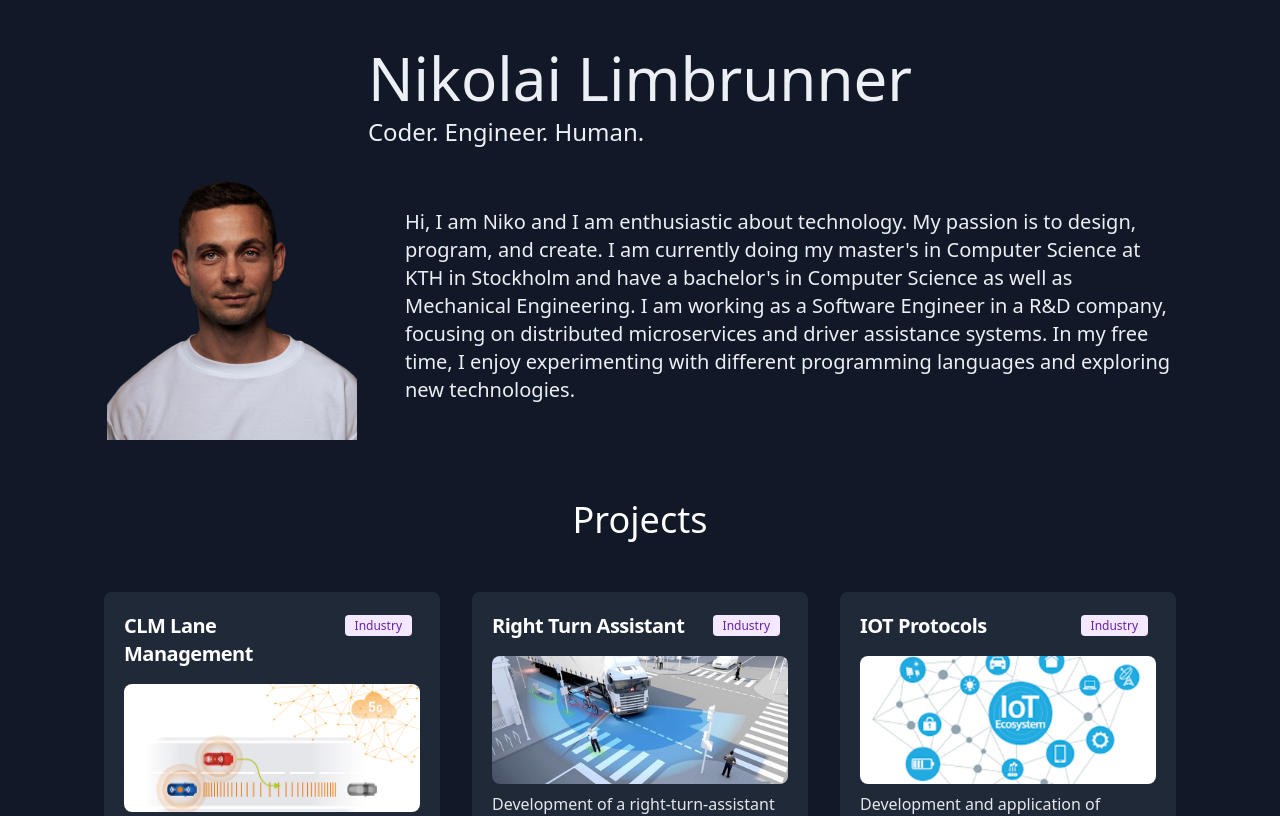
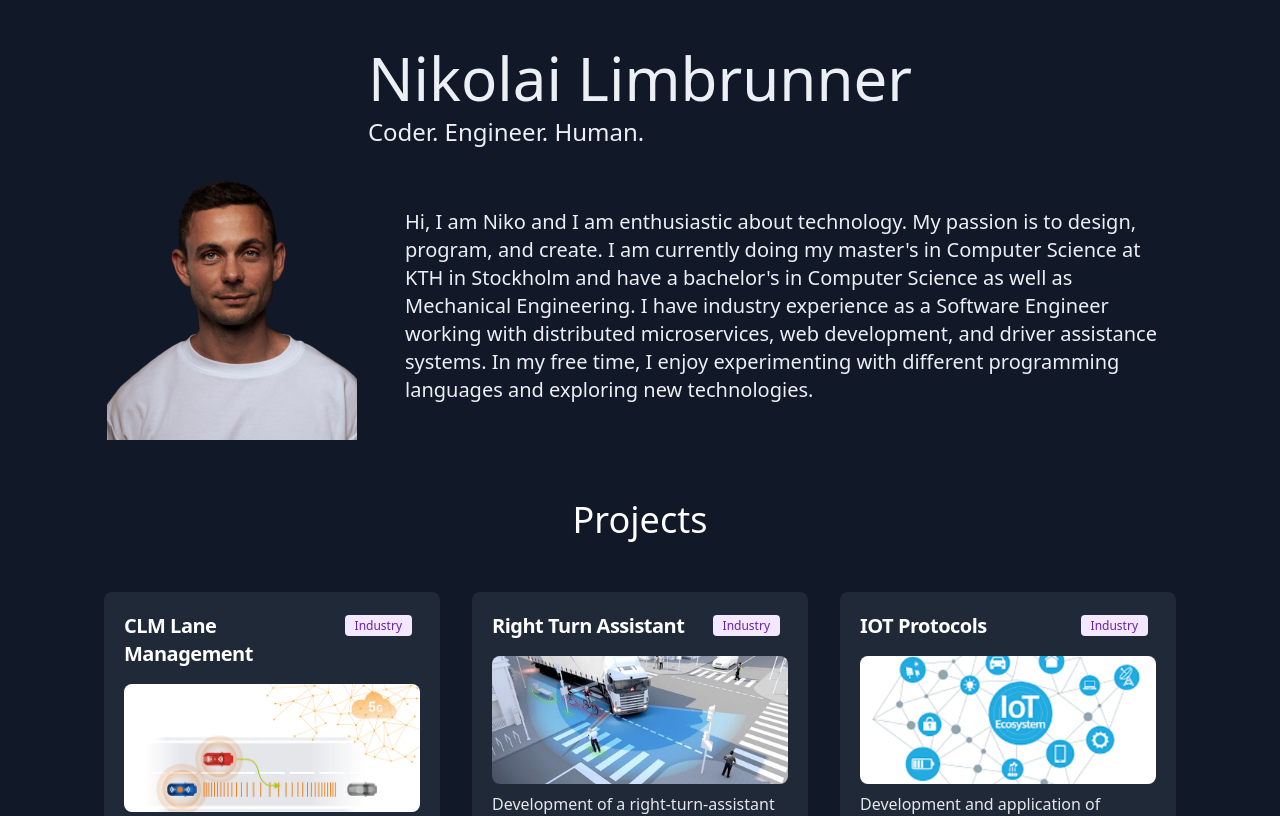
Before and after one commit to nikolim/nikolim.github.io, a Next.js app: page / in a window 1280 px wide. Shown: the top 816 px of the page. Built offline with nearby package versions, Linux system fonts and the light colour scheme.

Commit message:
Updated about text

```diff
--- a/components/about.js
+++ b/components/about.js
@@ -1,4 +1,4 @@
-import Image  from "next/image";
+import Image from "next/image";
 
 import profile from "../public/images/person/profile.png";
 
@@ -10,13 +10,14 @@ const About = function () {
             </div>
             <div className="flex">
                 <div className="default-text m-auto text-xl max-w-3xl">
-                    Hi, I am Niko and I am enthusiastic about technology. My passion is
-                    to design, program, and create. I am currently doing my master's in
-                    Computer Science at KTH in Stockholm and have a bachelor's in Computer
-                    Science as well as Mechanical Engineering. I am working as a Software
-                    Engineer in a R&D company, focusing on distributed microservices and driver assistance
-                    systems. In my free time, I enjoy experimenting with different
-                    programming languages and exploring new technologies.
+                    Hi, I am Niko and I am enthusiastic about technology.
+                    My passion is to design, program, and create.
+                    I am currently doing my master's in Computer Science at KTH in Stockholm and have a bachelor's in
+                    Computer Science as well as Mechanical Engineering.
+                    I have industry experience as a Software Engineer working with distributed microservices, web
+                    development, and driver assistance systems.
+                    In my free time, I enjoy experimenting with different programming languages and exploring new
+                    technologies.
                 </div>
             </div>
         </div>
```
